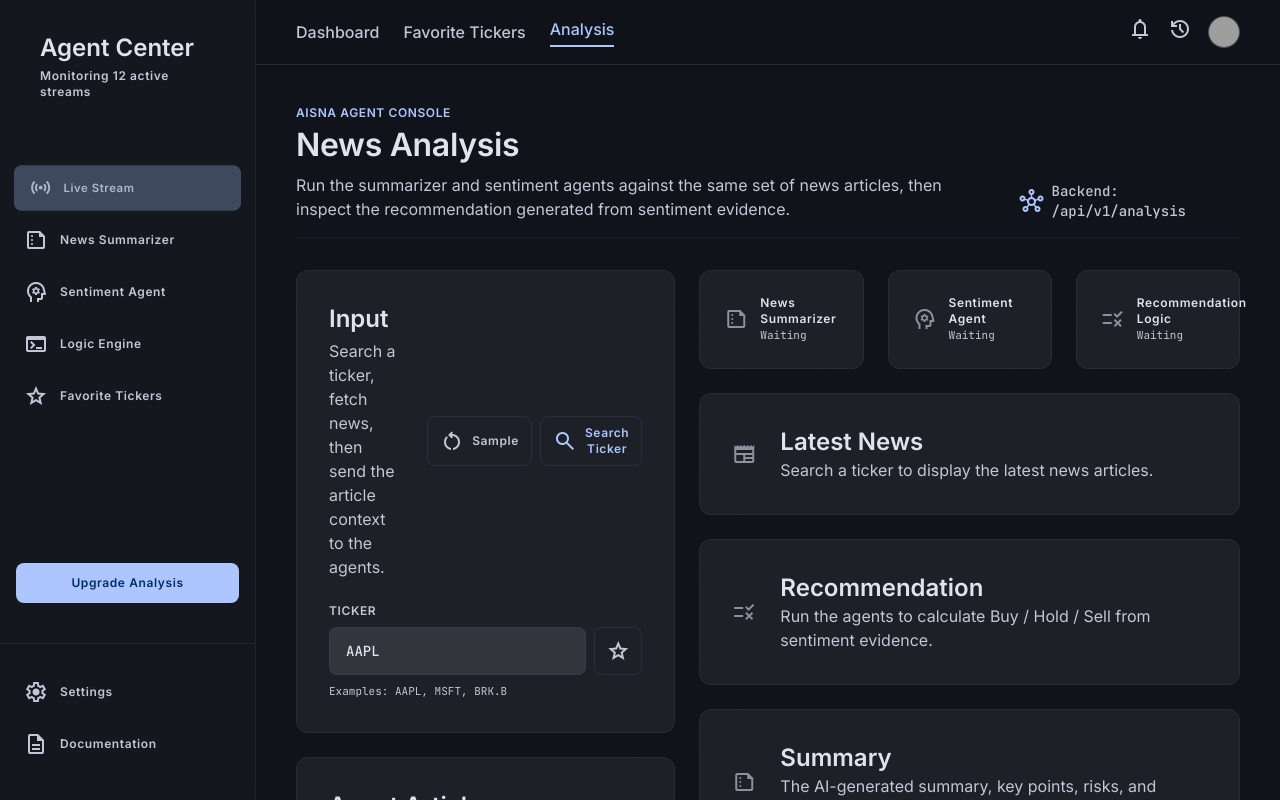
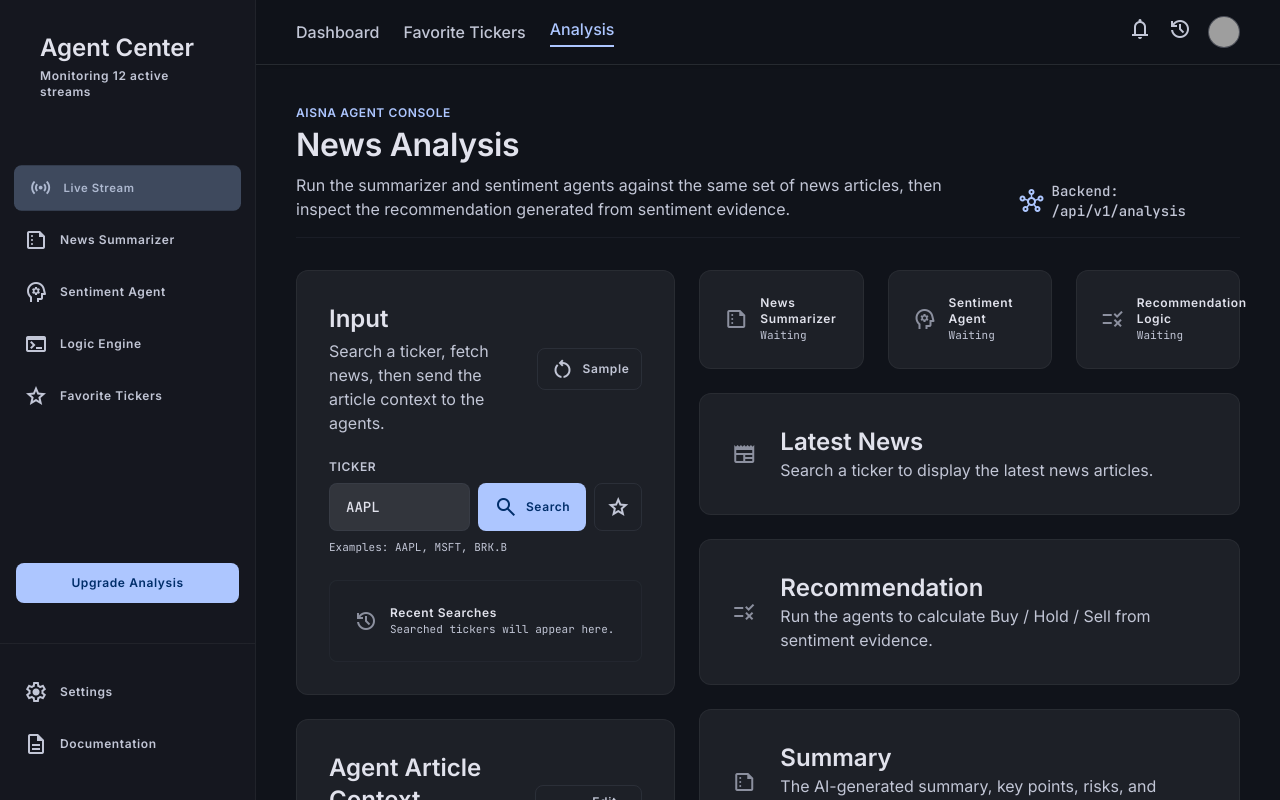
Before and after one commit to IAMSebyi/AISNA, a React (Vite) app in the folder frontend/: page /analysis in a window 1280 px wide. Shown: the top 800 px of the page. Built offline with nearby package versions, Linux system fonts and the light colour scheme; grey boxes are pictures that could not be loaded.

Commit message:
Add ticker search history
Closes #10

```diff
--- a/frontend/src/pages/Analysis.jsx
+++ b/frontend/src/pages/Analysis.jsx
@@ -2,6 +2,7 @@ import { useMemo, useState } from 'react';
 import { useSearchParams } from 'react-router-dom';
 import { analyzeNewsSentiment, summarizeNews } from '../services/analysisApi';
 import { isFavoriteTicker, toggleFavoriteTicker } from '../services/favoritesStorage';
+import { addSearchHistoryItem, clearSearchHistory, getSearchHistory } from '../services/searchHistoryStorage';
 import { fetchStockNews, isValidStockSymbol, normalizeStockSymbol } from '../services/stocksApi';
 
 const initialArticles = [
@@ -61,6 +62,7 @@ export default function Analysis() {
   const [newsArticles, setNewsArticles] = useState([]);
   const [showArticleEditor, setShowArticleEditor] = useState(false);
   const [, setFavoriteTickersVersion] = useState(0);
+  const [searchHistory, setSearchHistory] = useState(() => getSearchHistory());
 
   const normalizedSymbol = normalizeStockSymbol(symbol);
   const symbolIsValid = isValidStockSymbol(symbol);
@@ -130,12 +132,24 @@ export default function Analysis() {
           content: article.content || '',
         })));
         setLastFetchedSymbol(normalizedSymbol);
+        setSearchHistory(addSearchHistoryItem(normalizedSymbol));
       }
     } catch (err) {
       setError(err.message || 'Failed to fetch news.');
     } finally {
       setIsFetchingNews(false);
     }
+  };
+
+  const handleUseHistoryItem = (historySymbol) => {
+    setSymbol(historySymbol);
+    setError('');
+    setNewsNotice('');
+  };
+
+  const handleClearHistory = () => {
+    clearSearchHistory();
+    setSearchHistory([]);
   };
 
   const handleToggleFavorite = () => {
@@ -213,7 +227,6 @@ export default function Analysis() {
                 <h2 className="font-headline-md text-headline-md text-on-surface">Input</h2>
                 <p className="font-body-md text-body-md text-on-surface-variant mt-1">Search a ticker, fetch news, then send the article context to the agents.</p>
               </div>
-              <div className="flex gap-2">
               <button
                 className="inline-flex items-center gap-2 rounded-lg border border-outline-variant/40 px-3 py-2 text-on-surface-variant hover:text-on-surface hover:border-primary transition-colors font-label-sm text-label-sm"
                 type="button"
@@ -222,28 +235,27 @@ export default function Analysis() {
                 <span className="material-symbols-outlined text-base">restart_alt</span>
                 Sample
               </button>
+            </div>
+
+            <label className="flex flex-col gap-2">
+              <span className="font-label-sm text-label-sm text-on-surface-variant uppercase">Ticker</span>
+              <div className="grid grid-cols-[minmax(0,1fr)_auto_auto] gap-2">
+                <input
+                  className={`min-w-0 rounded-lg border bg-surface-container-highest px-4 py-3 font-data-mono text-data-mono text-on-surface outline-none focus:border-primary ${symbol && !symbolIsValid ? 'border-error/70' : 'border-outline-variant/40'}`}
+                  maxLength={12}
+                  value={symbol}
+                  onChange={(event) => setSymbol(normalizeStockSymbol(event.target.value))}
+                  placeholder="AAPL"
+                />
                 <button
-                  className="inline-flex items-center gap-2 rounded-lg border border-outline-variant/40 px-3 py-2 text-primary hover:text-primary-fixed hover:border-primary transition-colors font-label-sm text-label-sm disabled:opacity-50 disabled:cursor-not-allowed"
+                  className="inline-flex h-12 items-center justify-center gap-2 rounded-lg bg-primary px-4 text-on-primary hover:bg-primary-fixed transition-colors font-label-sm text-label-sm disabled:opacity-50 disabled:cursor-not-allowed"
                   type="button"
                   onClick={handleFetchNews}
                   disabled={isFetchingNews || !symbolIsValid}
                 >
                   <span className={`material-symbols-outlined text-base ${isFetchingNews ? 'animate-spin' : ''}`}>{isFetchingNews ? 'sync' : 'search'}</span>
-                  {isFetchingNews ? 'Searching...' : 'Search Ticker'}
+                  {isFetchingNews ? 'Searching' : 'Search'}
                 </button>
-              </div>
-            </div>
-
-            <label className="flex flex-col gap-2">
-              <span className="font-label-sm text-label-sm text-on-surface-variant uppercase">Ticker</span>
-              <div className="flex gap-2">
-                <input
-                  className={`min-w-0 flex-1 rounded-lg border bg-surface-container-highest px-4 py-3 font-data-mono text-data-mono text-on-surface outline-none focus:border-primary ${symbol && !symbolIsValid ? 'border-error/70' : 'border-outline-variant/40'}`}
-                  maxLength={12}
-                  value={symbol}
-                  onChange={(event) => setSymbol(normalizeStockSymbol(event.target.value))}
-                  placeholder="AAPL"
-                />
                 <button
                   className={`inline-flex h-12 w-12 shrink-0 items-center justify-center rounded-lg border transition-colors disabled:opacity-50 disabled:cursor-not-allowed ${isCurrentTickerFavorite ? 'border-primary/50 bg-primary/10 text-primary' : 'border-outline-variant/40 text-on-surface-variant hover:text-on-surface hover:border-primary'}`}
                   type="button"
@@ -260,6 +272,12 @@ export default function Analysis() {
                 {lastFetchedSymbol && <span>Loaded: {lastFetchedSymbol}</span>}
               </div>
             </label>
+
+            <SearchHistoryPanel
+              history={searchHistory.slice(0, 5)}
+              onClear={handleClearHistory}
+              onSelect={handleUseHistoryItem}
+            />
           </div>
 
           <div className="glass-panel rounded-xl p-lg flex flex-col gap-md">
@@ -358,6 +376,7 @@ export default function Analysis() {
 
           {newsNotice && <AlertMessage tone="warning" message={newsNotice} />}
           {error && <AlertMessage tone="error" message={error} />}
+
         </section>
 
         <section className="xl:col-span-7 flex flex-col gap-md">
@@ -383,6 +402,63 @@ function AlertMessage({ message, tone }) {
       </div>
     </div>
   );
+}
+
+function SearchHistoryPanel({ history, onClear, onSelect }) {
+  if (history.length === 0) {
+    return (
+      <section className="rounded-lg border border-outline-variant/20 bg-surface-container/50 p-md flex items-center gap-3 text-on-surface-variant">
+        <span className="material-symbols-outlined text-outline text-base">history</span>
+        <div className="min-w-0">
+          <h3 className="font-label-sm text-label-sm text-on-surface">Recent Searches</h3>
+          <p className="font-data-mono text-[11px]">Searched tickers will appear here.</p>
+        </div>
+      </section>
+    );
+  }
+
+  return (
+    <section className="rounded-lg border border-outline-variant/20 bg-surface-container/50 p-md flex flex-col gap-sm">
+      <div className="flex items-center justify-between gap-md">
+        <div className="flex items-center gap-3">
+          <span className="material-symbols-outlined text-primary text-base">history</span>
+          <h3 className="font-label-sm text-label-sm text-on-surface">Recent Searches</h3>
+        </div>
+        <button
+          className="inline-flex items-center gap-1 text-on-surface-variant hover:text-on-surface transition-colors font-label-sm text-label-sm"
+          type="button"
+          onClick={onClear}
+        >
+          <span className="material-symbols-outlined text-base">delete_sweep</span>
+          Clear
+        </button>
+      </div>
+
+      <div className="flex flex-wrap gap-sm">
+        {history.map((item) => (
+          <button
+            className="inline-flex items-center gap-2 rounded-lg border border-outline-variant/30 bg-surface-container/60 px-3 py-2 text-on-surface-variant hover:text-on-surface hover:border-primary transition-colors font-data-mono text-data-mono"
+            type="button"
+            onClick={() => onSelect(item.symbol)}
+            key={`${item.symbol}-${item.searchedAt}`}
+            title={`Searched ${formatHistoryTime(item.searchedAt)}`}
+          >
+            <span>{item.symbol}</span>
+            <span className="material-symbols-outlined text-base">north_west</span>
+          </button>
+        ))}
+      </div>
+    </section>
+  );
+}
+
+function formatHistoryTime(value) {
+  const date = new Date(value);
+  if (Number.isNaN(date.getTime())) {
+    return 'recently';
+  }
+
+  return date.toLocaleString();
 }
 
 function NewsArticlesPanel({ articles, isLoading, symbol }) {
--- /dev/null
+++ b/frontend/src/services/searchHistoryStorage.js
@@ -0,0 +1,32 @@
+const SEARCH_HISTORY_KEY = 'aisna.searchHistory';
+const MAX_SEARCH_HISTORY_ITEMS = 10;
+
+export function getSearchHistory() {
+  try {
+    const storedValue = window.localStorage.getItem(SEARCH_HISTORY_KEY);
+    const parsedValue = JSON.parse(storedValue || '[]');
+    return Array.isArray(parsedValue) ? parsedValue.filter(isValidHistoryItem) : [];
+  } catch {
+    return [];
+  }
+}
+
+export function addSearchHistoryItem(symbol) {
+  const searchedAt = new Date().toISOString();
+  const existingItems = getSearchHistory().filter((item) => item.symbol !== symbol);
+  const nextItems = [{ symbol, searchedAt }, ...existingItems].slice(0, MAX_SEARCH_HISTORY_ITEMS);
+  saveSearchHistory(nextItems);
+  return nextItems;
+}
+
+export function clearSearchHistory() {
+  saveSearchHistory([]);
+}
+
+function saveSearchHistory(items) {
+  window.localStorage.setItem(SEARCH_HISTORY_KEY, JSON.stringify(items));
+}
+
+function isValidHistoryItem(item) {
+  return Boolean(item && typeof item.symbol === 'string' && typeof item.searchedAt === 'string');
+}
```
Lines whose indentation alone changed are shown as unchanged.
